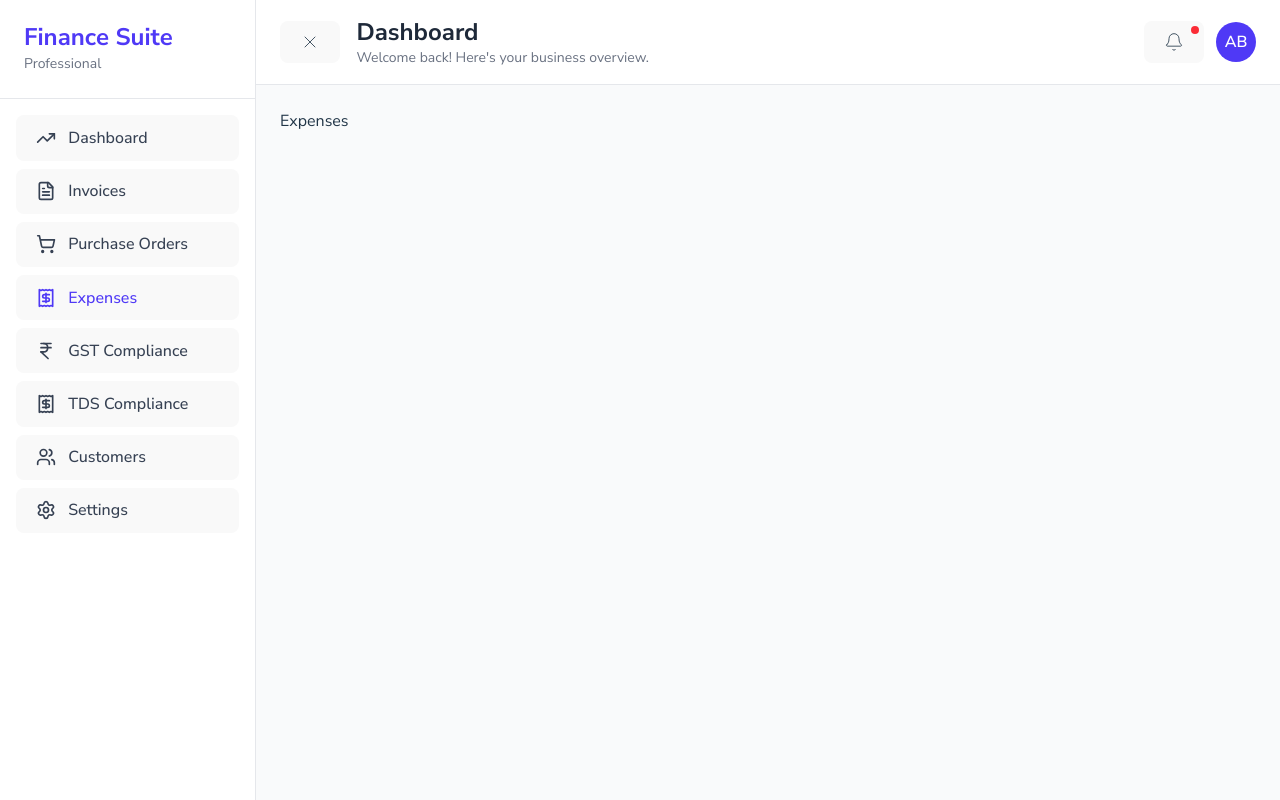
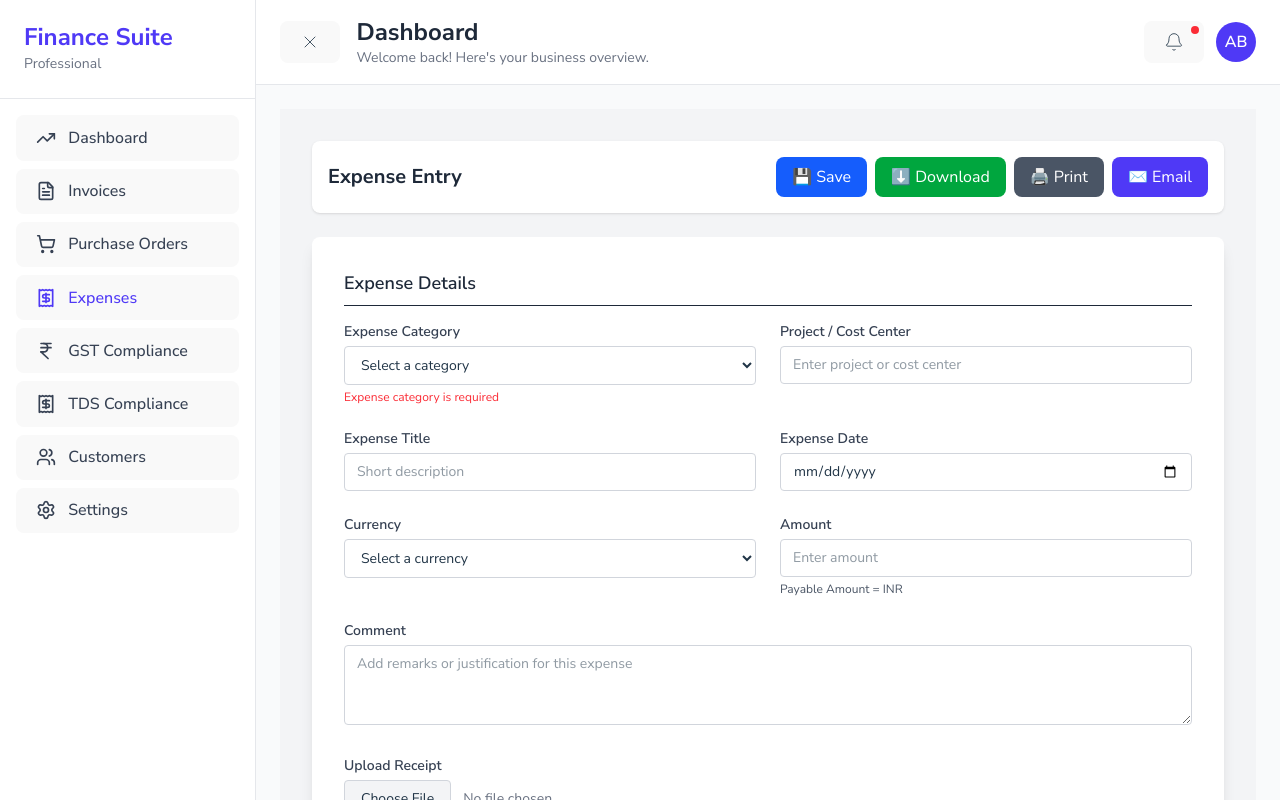
Before and after one commit to FessiT-FinSuite-OpenSourceSoftware/FessiT-FinanceSuite, a React (Vite) app in the folder finance-suite-professional-frontend/: page /expenses in a window 1280 px wide. Built offline with nearby package versions, Linux system fonts and the light colour scheme.

Commit message:
Added new Expenses UI module with routing and components

```diff
--- a/finance-suite-professional-frontend/src/App.jsx
+++ b/finance-suite-professional-frontend/src/App.jsx
@@ -5,13 +5,13 @@ import Loader from "./shared/Loader/loader";
 // lazy imports
 const SideBar = lazy(() => import("./shared/SideBar/SideBar"));
 const StatsGrid = lazy(() => import("./components/Dashboard"));
-const Invoices = lazy(() => import("./components/Invoices/index"));
+const Invoices = lazy(() => import("./components/Invoices"));
 const PurchaseOrders = lazy(() => import("./pages/PurchaseOrders"));
-const Expenses = lazy(() => import("./pages/Expenses"));
 const GstCompliance = lazy(() => import("./pages/GstComplainces"));
 const TdsCompliance = lazy(() => import("./pages/Tds"));
 const Customers = lazy(() => import("./pages/Customers"));
 const Settings = lazy(() => import("./shared/Settings/settings"));
+const Expenses = lazy(() => import("./components/Expenses")); // 👈 new line added
 
 export default function App() {
   return (
@@ -23,7 +23,6 @@ export default function App() {
           </div>
         }
       >
-
         <SideBar
           component={
             <Routes>
@@ -31,10 +30,10 @@ export default function App() {
               <Route path="/dashboard" element={<StatsGrid />} />
               <Route path="/invoices" element={<Invoices />} />
               <Route path="/purchases" element={<PurchaseOrders />} />
-              <Route path="/expenses" element={<Expenses />} />
+              <Route path="/expenses" element={<Expenses />} /> {/* ✅ fixed */}
               <Route path="/gst" element={<GstCompliance />} />
               <Route path="/tds" element={<TdsCompliance />} />
-              <Route path="/cutomers" element={<Customers />} />
+              <Route path="/customers" element={<Customers />} /> {/* fixed typo */}
               <Route path="/settings" element={<Settings />} />
             </Routes>
           }
--- /dev/null
+++ b/finance-suite-professional-frontend/src/components/Expenses/expense.jsx
@@ -0,0 +1,174 @@
+import React, { useState } from "react";
+
+export default function Expense() {
+  const [selectedFile, setSelectedFile] = useState(null);
+
+  const handleFileChange = (e) => {
+    const file = e.target.files[0];
+    setSelectedFile(file ? file.name : null);
+  };
+
+  return (
+    <div className="bg-gray-100 min-h-screen p-8">
+      <div className="max-w-5xl mx-auto">
+
+        {/* Action Bar */}
+        <div className="bg-white rounded-lg shadow-sm p-4 mb-6 flex justify-between items-center sticky top-0 z-10">
+          <h1 className="text-xl font-bold text-gray-800">Expense Entry</h1>
+          <div className="flex space-x-2">
+            <button className="px-4 py-2 bg-blue-600 text-white rounded-lg hover:bg-blue-700 transition">
+              💾 Save
+            </button>
+            <button className="px-4 py-2 bg-green-600 text-white rounded-lg hover:bg-green-700 transition">
+              ⬇️ Download
+            </button>
+            <button className="px-4 py-2 bg-gray-600 text-white rounded-lg hover:bg-gray-700 transition">
+              🖨️ Print
+            </button>
+            <button className="px-4 py-2 bg-indigo-600 text-white rounded-lg hover:bg-indigo-700 transition">
+              ✉️ Email
+            </button>
+          </div>
+        </div>
+
+        {/* Expense Form */}
+        <div className="bg-white rounded-lg shadow-lg p-8">
+          <h2 className="text-lg font-semibold text-gray-800 mb-4 border-b pb-2">
+            Expense Details
+          </h2>
+
+          <div className="grid grid-cols-2 gap-6 mb-6">
+
+            {/* Expense Category */}
+            <div>
+              <label className="block text-sm font-semibold text-gray-700 mb-1">
+                Expense Category
+              </label>
+              <select className="border border-gray-300 rounded px-3 py-2 w-full text-sm focus:ring-2 focus:ring-blue-400">
+                <option value="">Select a category</option>
+                <option>Travel</option>
+                <option>Meals</option>
+                <option>Supplies</option>
+                <option>Software</option>
+                <option>Other</option>
+              </select>
+              <p className="text-xs text-red-500 mt-1">
+                Expense category is required
+              </p>
+            </div>
+
+            {/* Project / Cost Center */}
+            <div>
+              <label className="block text-sm font-semibold text-gray-700 mb-1">
+                Project / Cost Center
+              </label>
+              <input
+                type="text"
+                className="border border-gray-300 rounded px-3 py-2 w-full text-sm focus:ring-2 focus:ring-blue-400"
+                placeholder="Enter project or cost center"
+              />
+            </div>
+
+            {/* Expense Title */}
+            <div>
+              <label className="block text-sm font-semibold text-gray-700 mb-1">
+                Expense Title
+              </label>
+              <input
+                type="text"
+                className="border border-gray-300 rounded px-3 py-2 w-full text-sm focus:ring-2 focus:ring-blue-400"
+                placeholder="Short description"
+              />
+            </div>
+
+            {/* Expense Date */}
+            <div>
+              <label className="block text-sm font-semibold text-gray-700 mb-1">
+                Expense Date
+              </label>
+              <input
+                type="date"
+                className="border border-gray-300 rounded px-3 py-2 w-full text-sm focus:ring-2 focus:ring-blue-400"
+              />
+            </div>
+
+            {/* Currency */}
+            <div>
+              <label className="block text-sm font-semibold text-gray-700 mb-1">
+                Currency
+              </label>
+              <select className="border border-gray-300 rounded px-3 py-2 w-full text-sm focus:ring-2 focus:ring-blue-400">
+                <option value="">Select a currency</option>
+                <option>INR</option>
+                <option>USD</option>
+                <option>EUR</option>
+                <option>GBP</option>
+                <option>JPY</option>
+              </select>
+            </div>
+
+            {/* Amount */}
+            <div>
+              <label className="block text-sm font-semibold text-gray-700 mb-1">
+                Amount
+              </label>
+              <input
+                type="number"
+                className="border border-gray-300 rounded px-3 py-2 w-full text-sm focus:ring-2 focus:ring-blue-400"
+                placeholder="Enter amount"
+              />
+              <p className="text-xs text-gray-600 mt-1">
+                Payable Amount = INR
+              </p>
+            </div>
+          </div>
+
+          {/* Comment */}
+          <div className="mb-6">
+            <label className="block text-sm font-semibold text-gray-700 mb-1">
+              Comment
+            </label>
+            <textarea
+              className="border border-gray-300 rounded px-3 py-2 w-full text-sm h-20 focus:ring-2 focus:ring-blue-400"
+              placeholder="Add remarks or justification for this expense"
+            ></textarea>
+          </div>
+
+          {/* Upload Receipt */}
+          <div className="mb-6">
+            <label className="block text-sm font-semibold text-gray-700 mb-1">
+              Upload Receipt
+            </label>
+            <div className="flex items-center space-x-3">
+              <input
+                type="file"
+                id="receiptUpload"
+                className="hidden"
+                onChange={handleFileChange}
+              />
+              <label
+                htmlFor="receiptUpload"
+                className="px-4 py-2 bg-gray-100 border border-gray-300 rounded cursor-pointer hover:bg-gray-200 text-sm"
+              >
+                Choose File
+              </label>
+              <span className="text-sm text-gray-500">
+                {selectedFile ? selectedFile : "No file chosen"}
+              </span>
+            </div>
+          </div>
+
+          {/* Action Buttons */}
+          <div className="flex justify-end space-x-3 mt-8">
+            <button className="px-6 py-2 bg-blue-600 text-white rounded-lg hover:bg-blue-700 transition">
+              Save Expense
+            </button>
+            <button className="px-6 py-2 bg-gray-500 text-white rounded-lg hover:bg-gray-600 transition">
+              Cancel
+            </button>
+          </div>
+        </div>
+      </div>
+    </div>
+  );
+}
--- /dev/null
+++ b/finance-suite-professional-frontend/src/components/Expenses/index.jsx
@@ -0,0 +1,10 @@
+import React from "react";
+import Expense from "./expense";
+
+export default function Index() {
+  return (
+    <div>
+      <Expense />
+    </div>
+  );
+}
```
